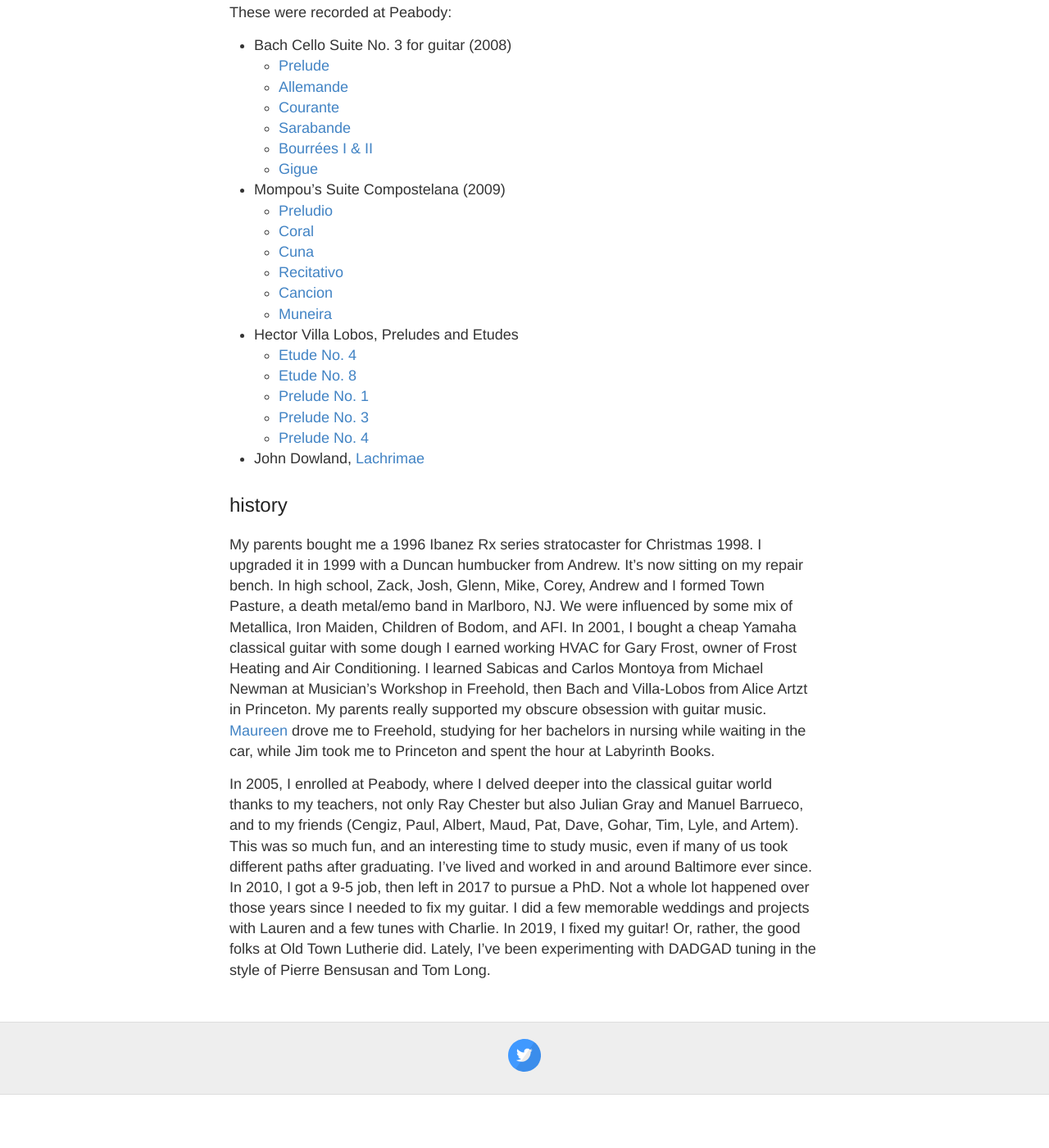
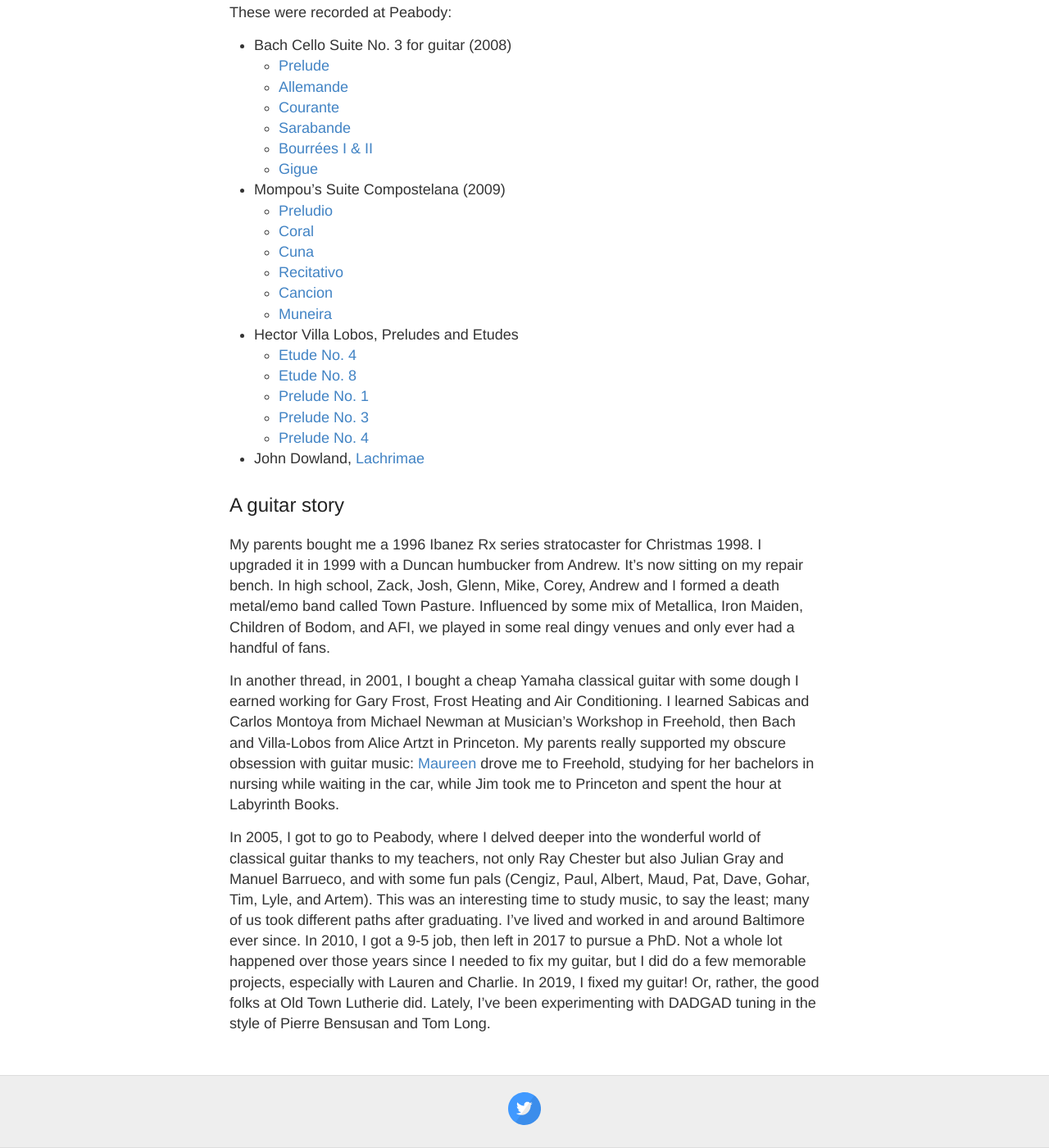
Before and after one commit to rhearty1/rhearty1.github.io, a Jekyll site: the page built from music.md, in a window 1280 px wide and 1400 px high, scrolled down 2118 px. Shown: the whole window at 82% size. Built offline with Jekyll 4.4.1, drawn with Linux system fonts in a browser that asks for light colours; before the commit the page ends 3453 px from its top, so only the background shows below that.

```diff
--- a/music.md
+++ b/music.md
@@ -49,9 +49,10 @@ These were recorded at Peabody:
 
 * John Dowland, [Lachrimae](/assets/Lachrimae.mp3)
 
-## history
+## A guitar story
 
-My parents bought me a 1996 Ibanez Rx series stratocaster for Christmas 1998. I upgraded it in 1999 with a Duncan humbucker from Andrew. It's now sitting on my repair bench. In high school, Zack, Josh, Glenn, Mike, Corey, Andrew and I formed Town Pasture, a death metal/emo band in Marlboro, NJ. We were influenced by some mix of Metallica, Iron Maiden, Children of Bodom, and AFI. In 2001, I bought a cheap Yamaha classical guitar with some dough I earned working HVAC for Gary Frost, owner of Frost Heating and Air Conditioning. I learned Sabicas and Carlos Montoya from Michael Newman at Musician's Workshop in Freehold, then Bach and Villa-Lobos from Alice Artzt in Princeton. My parents really supported my obscure obsession with guitar music. [Maureen](/assets/maureen.jpg) drove me to Freehold, studying for her bachelors in nursing while waiting in the car, while Jim took me to Princeton and spent the hour at Labyrinth Books.
+My parents bought me a 1996 Ibanez Rx series stratocaster for Christmas 1998. I upgraded it in 1999 with a Duncan humbucker from Andrew. It's now sitting on my repair bench. In high school, Zack, Josh, Glenn, Mike, Corey, Andrew and I formed a death metal/emo band called Town Pasture. Influenced by some mix of Metallica, Iron Maiden, Children of Bodom, and AFI, we played in some real dingy venues and only ever had a handful of fans.
 
+In another thread, in 2001, I bought a cheap Yamaha classical guitar with some dough I earned working for Gary Frost, Frost Heating and Air Conditioning. I learned Sabicas and Carlos Montoya from Michael Newman at Musician's Workshop in Freehold, then Bach and Villa-Lobos from Alice Artzt in Princeton. My parents really supported my obscure obsession with guitar music: [Maureen](/assets/maureen.jpg) drove me to Freehold, studying for her bachelors in nursing while waiting in the car, while Jim took me to Princeton and spent the hour at Labyrinth Books.
 
-In 2005, I enrolled at Peabody, where I delved deeper into the classical guitar world thanks to my teachers, not only Ray Chester but also Julian Gray and Manuel Barrueco, and to my friends (Cengiz, Paul, Albert, Maud, Pat, Dave, Gohar, Tim, Lyle, and Artem). This was so much fun, and an interesting time to study music, even if many of us took different paths after graduating. I've lived and worked in and around Baltimore ever since. In 2010, I got a 9-5 job, then left in 2017 to pursue a PhD. Not a whole lot happened over those years since I needed to fix my guitar. I did a few memorable weddings and projects with Lauren and a few tunes with Charlie. In 2019, I fixed my guitar! Or, rather, the good folks at Old Town Lutherie did. Lately, I've been experimenting with DADGAD tuning in the style of Pierre Bensusan and Tom Long.
+In 2005, I got to go to Peabody, where I delved deeper into the wonderful world of classical guitar thanks to my teachers, not only Ray Chester but also Julian Gray and Manuel Barrueco, and with some fun pals (Cengiz, Paul, Albert, Maud, Pat, Dave, Gohar, Tim, Lyle, and Artem). This was an interesting time to study music, to say the least; many of us took different paths after graduating. I've lived and worked in and around Baltimore ever since. In 2010, I got a 9-5 job, then left in 2017 to pursue a PhD. Not a whole lot happened over those years since I needed to fix my guitar, but I did do a few memorable projects, especially with Lauren and Charlie. In 2019, I fixed my guitar! Or, rather, the good folks at Old Town Lutherie did. Lately, I've been experimenting with DADGAD tuning in the style of Pierre Bensusan and Tom Long.
```
Also changed, not shown: _posts/2021-02-05-what-ECE-and-CS-might-learn-from-civil-engineering.markdown (added, +16 -0 lines), bio.md (+1 -1 lines), nature.md (+11 -1 lines).
